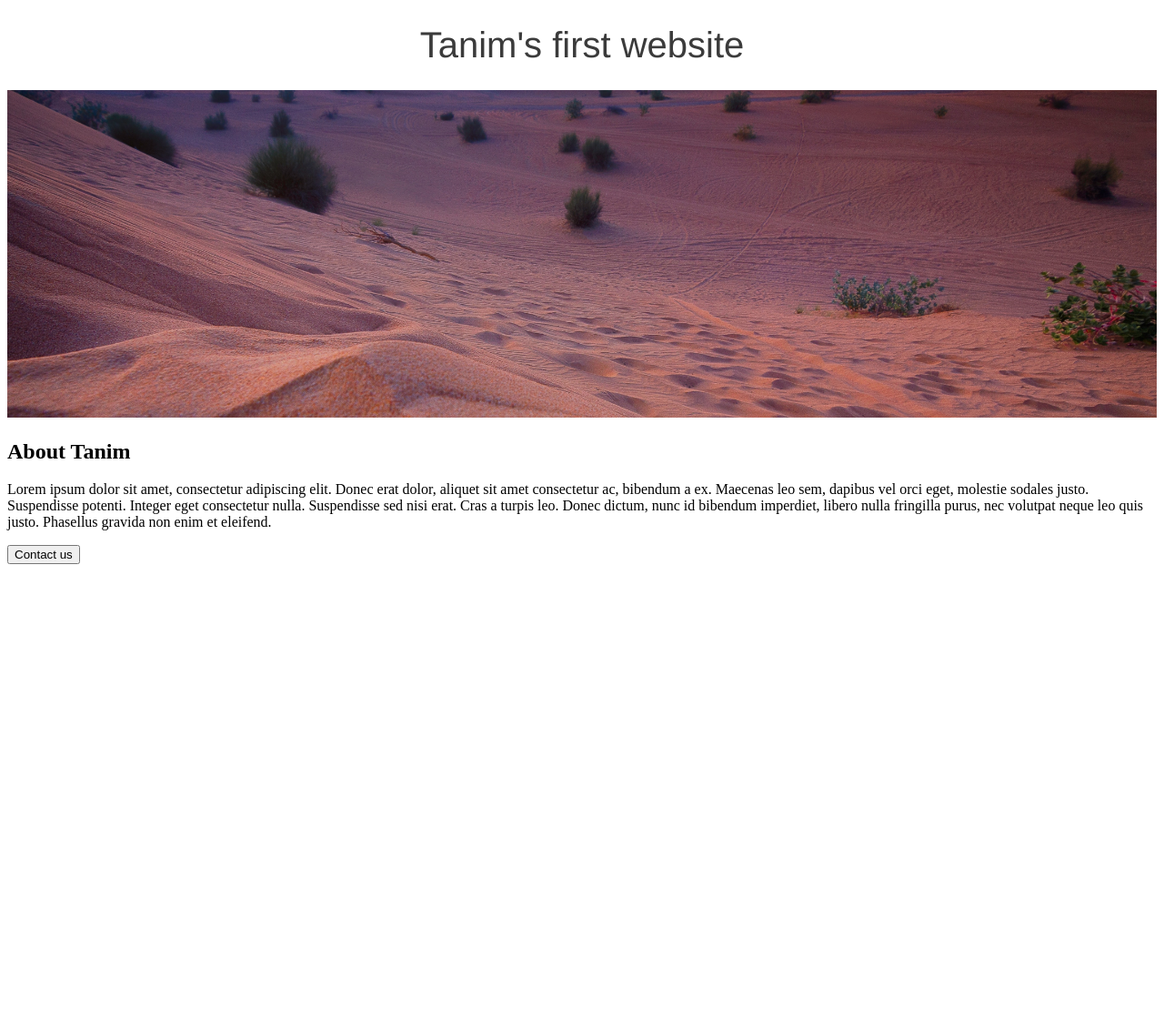
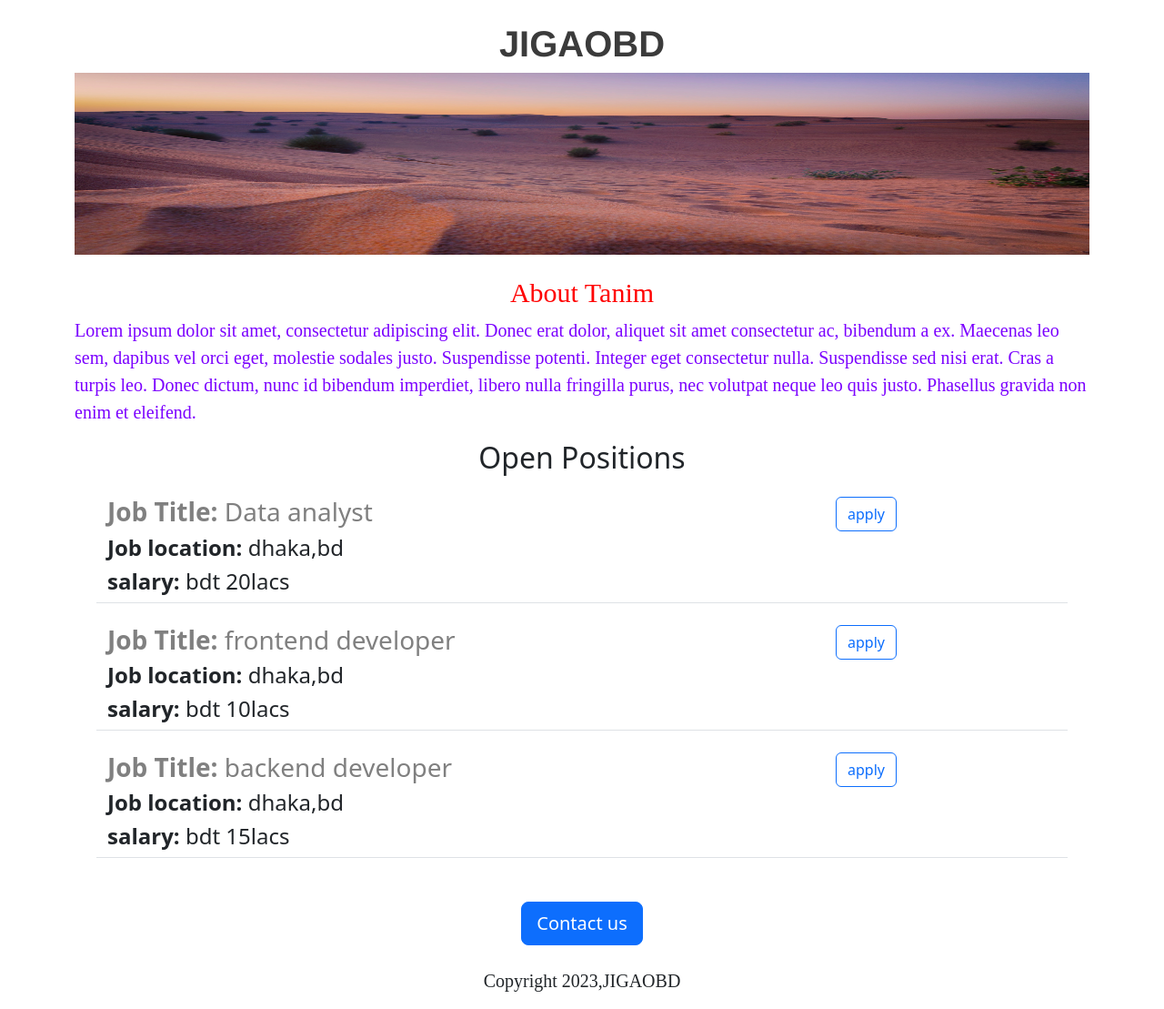
Before and after one commit to tanim26072000/flask_app_1, a Flask app: page / in a window 1280 px wide. Shown: the whole page at 91% size. Before the commit the page ends 620 px from the top, so only its background shows below. Run offline with Flask 3, Linux system fonts and the light colour scheme.

Commit message:
nice fronntend

```diff
--- a/app.py
+++ b/app.py
@@ -2,10 +2,30 @@ from flask import Flask, render_template
 
 app = Flask(__name__)
 
+jobs= [
+    {
+        'id':1,
+        'title': 'Data analyst',
+        'location': 'dhaka,bd',
+        'salary': 'bdt 20lacs'
+    },
+    {
+        'id':2,
+        'title': 'frontend developer',
+        'location': 'dhaka,bd',
+        'salary': 'bdt 10lacs'
+    },
+    {
+        'id':3,
+        'title': 'backend developer',
+        'location': 'dhaka,bd',
+        'salary': 'bdt 15lacs'
+    },
+]
 
 @app.route('/')
 def hello():
-    return render_template('home.html')
+    return render_template('home.html',jobs= jobs,com_name= 'JIGAOBD')
 
 
 if __name__ == '__main__':
--- a/templates/home.html
+++ b/templates/home.html
@@ -1,6 +1,10 @@
 <!doctype html>
 <html>
 <head>
+    <meta charset="utf-8">
+    <meta name="viewport" content="width=device-width, initial-scale=1">
+    <link href="https://cdn.jsdelivr.net/npm/bootstrap@5.3.2/dist/css/bootstrap.min.css" rel="stylesheet" integrity="sha384-T3c6CoIi6uLrA9TneNEoa7RxnatzjcDSCmG1MXxSR1GAsXEV/Dwwykc2MPK8M2HN" crossorigin="anonymous">
+
     <title> welcome </title>
     <link rel="icon" href="static\love.png">
     <style>
@@ -10,27 +14,56 @@
           font-weight: normal;
           color: rgb(59, 59, 59);
           text-align: center;
+          font-weight: bolder;
         }
         #banner {
             width: 100%;
-            height: 360px;
-            object-fit: cover;
+            height: 200px;
+            object-fit: fill;
+        }
+        #title {
+            font-size: 30px;
+            font-family: 'Times New Roman';
+            color: rgb(255,0,0);
+            font-weight: normal;
+            text-align: center;
+        }
+        p{
+            font-size: 20px;
+            font-family: 'Times New Roman';
+            font-weight: lighter;
+        }
+        #para {
+            font-size: 20px;
+            color: rgb(123, 0, 255);
+            font-weight: normal;
         }
     </style>
 
 </head>
 <body>
-    <h1> Tanim's first website</h1>
-    <img id= 'banner' src="static\bg.jpg">
-    <h2>About Tanim</h2>
-    <p>Lorem ipsum dolor sit amet, consectetur adipiscing elit.
+    <div class='container'>
+        <h1 class="text-center mt-4 mb-2"> {{com_name}}</h1>
+        <img class="img-fluid" id="banner" src="static\bg.jpg">
+        <h2 class="mt-4" id="title">About Tanim</h2>
+        <p class='lead' id="para">Lorem ipsum dolor sit amet, consectetur adipiscing elit.
             Donec erat dolor, aliquet sit amet consectetur ac, bibendum a ex.
             Maecenas leo sem, dapibus vel orci eget, molestie sodales justo.
             Suspendisse potenti. Integer eget consectetur nulla.
             Suspendisse sed nisi erat. Cras a turpis leo. Donec dictum, nunc id bibendum imperdiet, libero nulla fringilla purus, nec volutpat neque leo quis justo.
             Phasellus gravida non enim et eleifend.
         </p>
-    <Button>Contact us</Button>
+        <h2 class="text-center">Open Positions</h2>
+        <div>
+            {%for job in jobs%}
+                {% include 'jobitem.html' %}
+            {% endfor %}
+         </div>
+        <div class="text-center">
+            <Button class="btn btn-primary btn-lg mt-4">Contact us</Button>
+        </div>
+        <p class="text-center mt-4" >Copyright 2023,{{com_name}}</p>
+    </div>
 
 
 
--- /dev/null
+++ b/templates/jobitem.html
@@ -0,0 +1,13 @@
+<div class="border-bottom m-4 mb-4 row">
+  <div class="col-9">
+    <h3 style="color: gray"><b>Job Title: </b>{{job['title']}}</h3>
+    {% if 'location' in job %}
+    <h4><b>Job location: </b>{{job['location']}}</h4>
+    {% endif %} {%if 'salary' in job%}
+    <h4><b>salary: </b>{{job['salary']}}</h4>
+    {%endif%}
+  </div>
+  <div class="mb-4 col-3">
+    <button class="btn btn-outline-primary">apply</button>
+  </div>
+</div>
```
Lines whose indentation alone changed are shown as unchanged.
